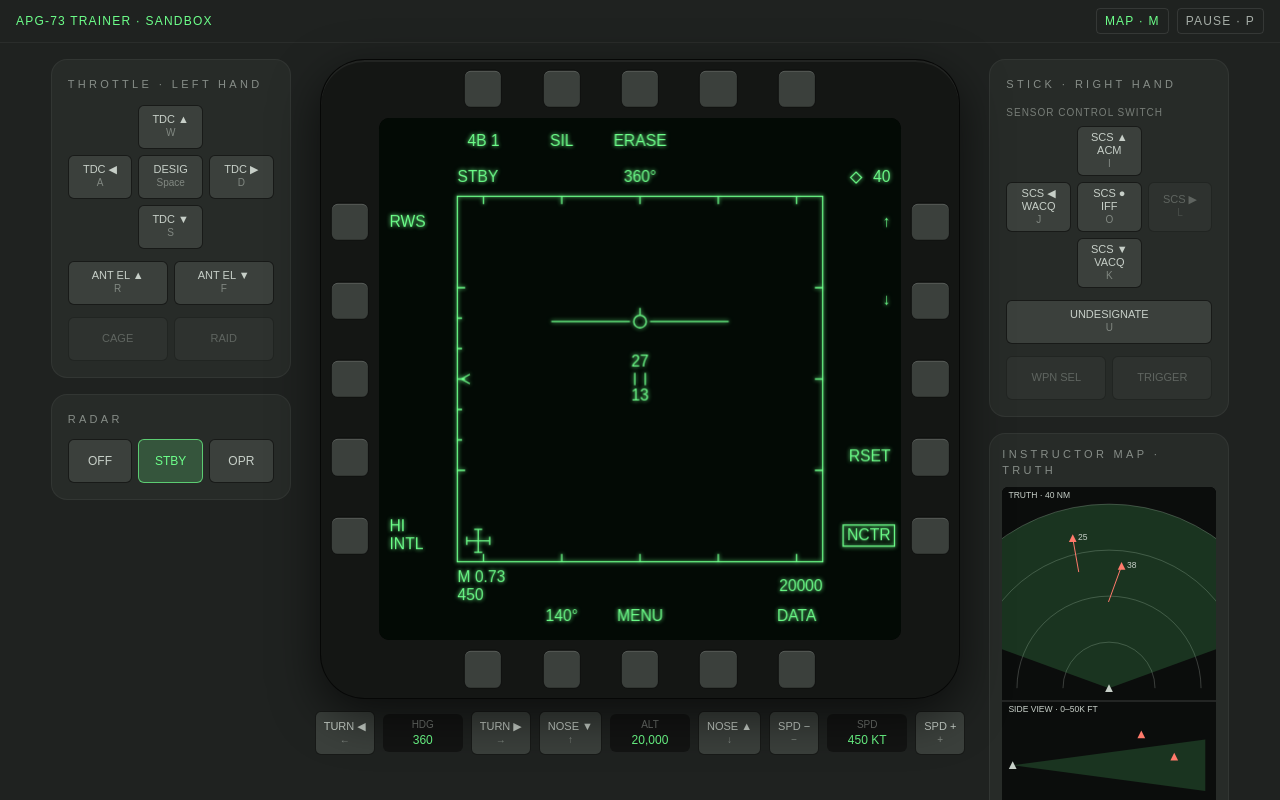
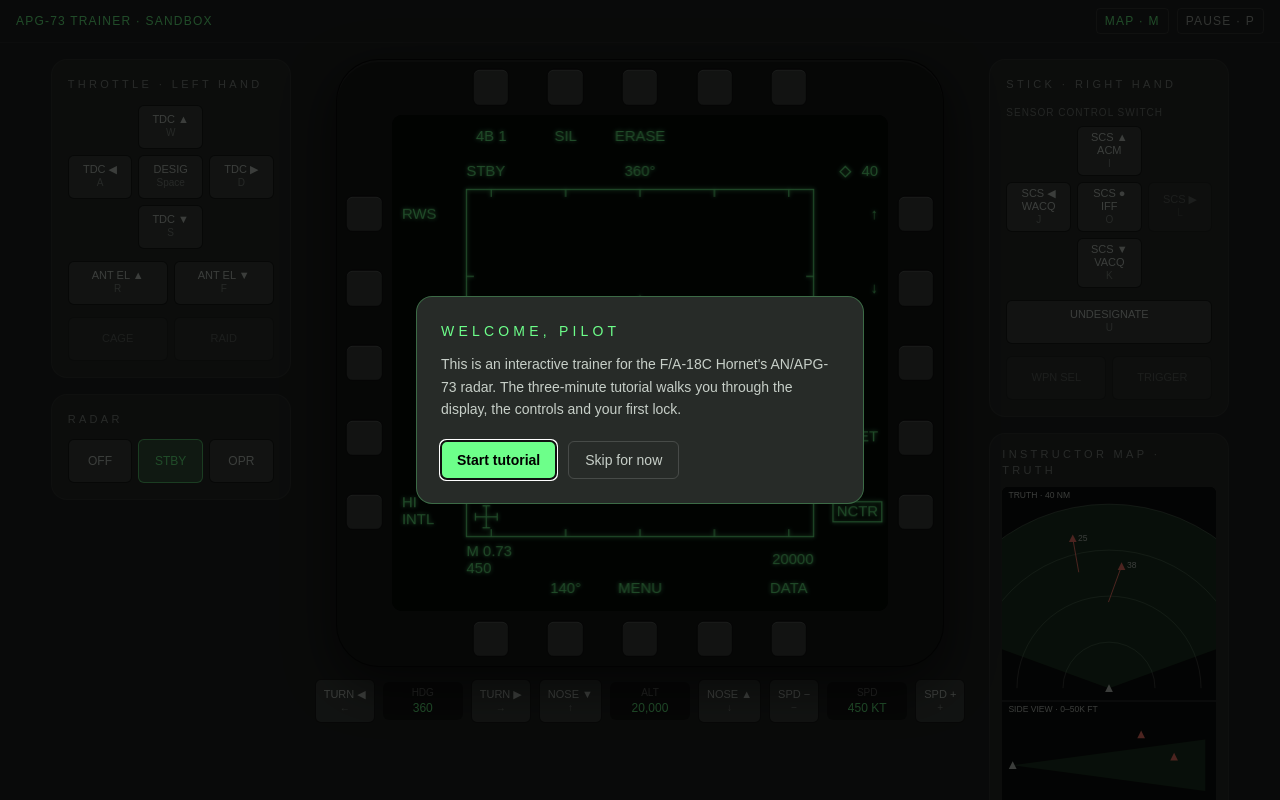
Before and after one commit to jackmounts/FA-18-radar-training, a Next.js app: page / in a window 1280 px wide. Shown: the top 800 px of the page. Built offline with nearby package versions, Linux system fonts and the light colour scheme; a web font is replaced by a local one.

Commit message:
feat(lessons): first-visit tutorial, lesson strip and Start Here lesson cards
Co-Authored-By: Claude Sonnet 5.5 <noreply@anthropic.com>

```diff
--- a/app/page.tsx
+++ b/app/page.tsx
@@ -1,11 +1,13 @@
 import { Cockpit } from '@/components/cockpit/Cockpit';
+import { StartHere } from '@/components/sections/StartHere';
 
 export default function Home() {
   return (
     <main>
       <h1 className="sr-only">Hornet Radar Trainer — learn the AN/APG-73 radar</h1>
       <Cockpit />
-      <section className="mx-auto max-w-3xl space-y-6 px-4 py-16 text-sm leading-relaxed">
+      <StartHere />
+      <section className="mx-auto max-w-3xl space-y-6 px-4 pb-16 text-sm leading-relaxed">
         <h2 className="text-xs tracking-[0.35em] text-phosphor">HOW TO FLY THE SANDBOX</h2>
         <ol className="list-decimal space-y-2 pl-5">
           <li>Turn the RADAR knob to OPR. The vertical line sweeping across the display is the antenna.</li>
@@ -16,7 +18,10 @@ export default function Home() {
           <li>
             Press <kbd>U</kbd> (undesignate) to break lock. Roll the antenna up and down with <kbd>R</kbd> / <kbd>F</kbd>.
           </li>
-          <li>Fly with the arrow keys; hold Shift for fine turns. <kbd>+</kbd> / <kbd>−</kbd> change speed.</li>
+          <li>
+            Fly with the arrow keys; hold Shift for fine turns. <kbd>+</kbd> / <kbd>−</kbd> change speed. <kbd>M</kbd> toggles the
+            instructor map, <kbd>P</kbd> pauses.
+          </li>
         </ol>
         <p className="text-xs text-ink/60">
           Unofficial training aid built from public sources with simplified numbers. Not affiliated with the US Navy,
--- a/components/cockpit/Cockpit.tsx
+++ b/components/cockpit/Cockpit.tsx
@@ -1,6 +1,6 @@
 'use client';
 
-import { useCallback, useEffect, useRef, useState } from 'react';
+import { useCallback, useEffect, useRef, useState, useSyncExternalStore } from 'react';
 import type { Mode, Power, Sim } from '@/lib/sim/types';
 import { SIM_DT } from '@/lib/sim/constants';
 import { createSim, step } from '@/lib/sim/sim';
@@ -11,6 +11,10 @@ import { drawDdi } from '@/lib/ddi/draw';
 import { drawHud } from '@/lib/ddi/hud';
 import { drawInstructor } from '@/lib/ddi/instructor';
 import { KEYS } from '@/lib/keys';
+import { LESSONS } from '@/lib/lessons/lessons';
+import { advance, isComplete, type Lesson } from '@/lib/lessons/lesson';
+import { markLessonDone, markTutorialSeen, tutorialSeen } from '@/lib/progress';
+import { START_EVENT, type StartRequest } from '@/lib/bus';
 import { fitCanvas } from './canvas';
 import { useKeyboard } from './useKeyboard';
 import { Ddi } from './Ddi';
@@ -20,6 +24,8 @@ import { RadarKnob } from './RadarKnob';
 import { FlightStrip } from './FlightStrip';
 import { HudWindow } from './HudWindow';
 import { InstructorMap } from './InstructorMap';
+import { LessonStrip } from './LessonStrip';
+import { WelcomeDialog } from './WelcomeDialog';
 
 // ponytail: fixed sandbox until free-play encounters land in Plan 5
 function sandbox(): Sim {
@@ -36,15 +42,26 @@ function sandbox(): Sim {
   });
 }
 
-type View = { pbs: Record<number, Pushbutton>; hdg: number; alt: number; spd: number; power: Power; mode: Mode };
+type Activity = { kind: 'sandbox' } | { kind: 'lesson'; lesson: Lesson; index: number };
 
-const viewOf = (sim: Sim): View => ({
+type View = {
+  pbs: Record<number, Pushbutton>;
+  hdg: number;
+  alt: number;
+  spd: number;
+  power: Power;
+  mode: Mode;
+  mark: { u: number; v: number } | null;
+};
+
+const viewOf = (sim: Sim, act: Activity): View => ({
   pbs: pushbuttons(sim),
   hdg: sim.own.hdg,
   alt: sim.own.alt,
   spd: sim.own.spd,
   power: sim.radar.power,
   mode: sim.radar.mode,
+  mark: act.kind === 'lesson' ? (act.lesson.steps[act.index]?.mark?.(sim) ?? null) : null,
 });
 
 /** Edge-triggered HOTAS actions; continuous controls go through applyHeld. */
@@ -69,17 +86,25 @@ function applyHeld(sim: Sim, pressed: ReadonlySet<string>) {
   sim.held.accel = k(KEYS.faster) - k(KEYS.slower);
 }
 
+const noSubscribe = () => () => {};
+
 export function Cockpit() {
   const [initial] = useState(() => {
     const sim = sandbox();
-    return { sim, view: viewOf(sim) };
+    const act: Activity = { kind: 'sandbox' };
+    return { sim, act, view: viewOf(sim, act) };
   });
   const simRef = useRef(initial.sim);
+  const activityRef = useRef<Activity>(initial.act);
+  const [activity, setActivity] = useState<Activity>(initial.act);
   const [view, setView] = useState(initial.view);
   const [lit, setLit] = useState<ReadonlySet<string>>(() => new Set());
   const [paused, setPaused] = useState(false);
   const [showMap, setShowMap] = useState(true);
   const [announcement, setAnnouncement] = useState({ text: '', n: 0 });
+  const [welcomeClosed, setWelcomeClosed] = useState(false);
+  // server snapshot: false (no dialog in the static HTML); client: open on a first visit
+  const firstVisit = useSyncExternalStore(noSubscribe, () => !tutorialSeen(), () => false);
   const seenRef = useRef(0); // how far into sim.events the announcer has read
   const pressedRef = useRef(new Set<string>());
   const pausedRef = useRef(false);
@@ -89,7 +114,38 @@ export function Cockpit() {
   const hudRef = useRef<HTMLCanvasElement>(null);
   const mapRef = useRef<HTMLCanvasElement>(null);
 
-  const refresh = useCallback(() => setView(viewOf(simRef.current)), []);
+  const refresh = useCallback(() => setView(viewOf(simRef.current, activityRef.current)), []);
+  const goTo = useCallback((next: Activity) => {
+    activityRef.current = next;
+    setActivity(next);
+    if (next.kind === 'lesson' && isComplete(next.lesson, next.index)) markLessonDone(next.lesson.id);
+  }, []);
+  const releaseAll = useCallback(() => {
+    pressedRef.current.clear();
+    setLit(new Set());
+  }, []);
+  const start = useCallback(
+    (req: StartRequest) => {
+      const lesson = req.kind === 'lesson' ? LESSONS.find((l) => l.id === req.id) : undefined;
+      const sim = lesson ? lesson.setup() : sandbox();
+      simRef.current = sim;
+      seenRef.current = 0;
+      releaseAll();
+      pausedRef.current = false;
+      setPaused(false);
+      setShowMap(true);
+      if (lesson?.id === 'tutorial') markTutorialSeen();
+      goTo(lesson ? { kind: 'lesson', lesson, index: 0 } : { kind: 'sandbox' });
+      setView(viewOf(sim, activityRef.current));
+      setAnnouncement((a) => ({ text: lesson ? `Lesson: ${lesson.title}` : 'Sandbox', n: a.n + 1 }));
+    },
+    [goTo, releaseAll],
+  );
+  const nextStep = useCallback(() => {
+    const act = activityRef.current;
+    if (act.kind === 'lesson') goTo({ ...act, index: act.index + 1 });
+    refresh();
+  }, [goTo, refresh]);
   const togglePause = useCallback(() => {
     pausedRef.current = !pausedRef.current;
     setPaused(pausedRef.current);
@@ -102,7 +158,7 @@ export function Cockpit() {
       pressed.add(code);
       if (code === KEYS.pause) togglePause();
       else if (code === KEYS.map) toggleMap();
-      else ACTIONS[code]?.(simRef.current);
+      else if (!pausedRef.current) ACTIONS[code]?.(simRef.current);
       setLit(new Set(pressed));
     },
     [togglePause, toggleMap],
@@ -110,12 +166,9 @@ export function Cockpit() {
   const release = useCallback((code: string) => {
     if (pressedRef.current.delete(code)) setLit(new Set(pressedRef.current));
   }, []);
-  const releaseAll = useCallback(() => {
-    pressedRef.current.clear();
-    setLit(new Set());
-  }, []);
   const pressPb = useCallback(
     (n: number) => {
+      if (pausedRef.current) return;
       pushbuttons(simRef.current)[n]?.press?.();
       refresh();
     },
@@ -123,11 +176,22 @@ export function Cockpit() {
   );
   const changePower = useCallback(
     (p: Power) => {
+      if (pausedRef.current) return;
       setPower(simRef.current, p);
       refresh();
     },
     [refresh],
   );
+
+  // Lesson cards and other page sections ask the cockpit to start things
+  useEffect(() => {
+    const onStart = (e: Event) => {
+      start((e as CustomEvent<StartRequest>).detail);
+      sectionRef.current?.scrollIntoView({ behavior: 'smooth', block: 'start' });
+    };
+    window.addEventListener(START_EVENT, onStart);
+    return () => window.removeEventListener(START_EVENT, onStart);
+  }, [start]);
 
   // Keys and the sim run only while at least half of the cockpit (or half the viewport) is on screen.
   useEffect(() => {
@@ -147,7 +211,7 @@ export function Cockpit() {
 
   useKeyboard(activeRef, press, release, releaseAll);
 
-  // Fixed-step simulation + drawing; React chrome refreshes at 10 Hz.
+  // Fixed-step simulation + drawing; React chrome and lesson checks run at 10 Hz.
   useEffect(() => {
     const canvas = canvasRef.current;
     const ctx = canvas?.getContext('2d');
@@ -178,7 +242,12 @@ export function Cockpit() {
       if (map && mapCtx) drawInstructor(mapCtx, sim, fitCanvas(map, 1.5), font);
       if (now - lastUi > 100) {
         lastUi = now;
-        setView(viewOf(sim));
+        const act = activityRef.current;
+        if (act.kind === 'lesson') {
+          const i = advance(act.lesson, act.index, sim);
+          if (i !== act.index) goTo({ ...act, index: i });
+        }
+        setView(viewOf(sim, activityRef.current));
         const fresh = sim.events.slice(seenRef.current);
         seenRef.current = sim.events.length;
         if (fresh.length) setAnnouncement((a) => ({ text: fresh.map((e) => e.text).join('. '), n: a.n + 1 }));
@@ -187,20 +256,31 @@ export function Cockpit() {
     };
     raf = requestAnimationFrame(frame);
     return () => cancelAnimationFrame(raf);
-  }, []);
+  }, [goTo]);
 
   const showHud = view.mode === 'ACM' || view.mode === 'STT';
+
+  // Spotlight the elements the current lesson step talks about
+  const spotKey = activity.kind === 'lesson' ? (activity.lesson.steps[activity.index]?.highlight ?? []).join(' ') : '';
+  useEffect(() => {
+    if (!spotKey) return;
+    const els = spotKey.split(' ').flatMap((id) => [...document.querySelectorAll<HTMLElement>(`[data-tut="${id}"]`)]);
+    els.forEach((el) => el.setAttribute('data-spot', ''));
+    return () => els.forEach((el) => el.removeAttribute('data-spot'));
+  }, [spotKey, showMap, showHud]);
+
   const chip = 'rounded border border-white/10 px-2 py-1 text-ink/80 hover:text-phosphor aria-pressed:text-phosphor';
+  const label = activity.kind === 'lesson' ? `LESSON · ${activity.lesson.title.toUpperCase()}` : 'SANDBOX';
 
   return (
-    <section ref={sectionRef} aria-label="Cockpit" className="flex min-h-dvh flex-col">
+    <section ref={sectionRef} aria-label="Cockpit" className="flex min-h-dvh scroll-mt-0 flex-col">
       <header className="flex items-center justify-between gap-4 border-b border-white/5 px-4 py-2 text-xs tracking-widest">
-        <span className="text-phosphor">APG-73 TRAINER · SANDBOX</span>
+        <span className="truncate text-phosphor">APG-73 TRAINER · {label}</span>
         <span aria-live="polite" className="truncate text-ink/80">
           {announcement.text}
           {announcement.n % 2 ? '​' : ''}
         </span>
-        <div className="flex gap-2">
+        <div className="flex shrink-0 gap-2">
           <button type="button" aria-pressed={showMap} onMouseDown={(e) => e.preventDefault()} onClick={toggleMap} className={chip}>
             MAP · M
           </button>
@@ -209,14 +289,23 @@ export function Cockpit() {
           </button>
         </div>
       </header>
+      {activity.kind === 'lesson' && (
+        <LessonStrip
+          lesson={activity.lesson}
+          index={activity.index}
+          onNext={nextStep}
+          onExit={() => start({ kind: 'sandbox' })}
+          onStartLesson={(id) => start({ kind: 'lesson', id })}
+        />
+      )}
       <div className="grid flex-1 items-start gap-6 p-4 lg:grid-cols-[1fr_auto_1fr]">
         <div className="order-2 flex flex-col items-center gap-4 lg:order-1 lg:items-end">
           <ThrottleGrip lit={lit} press={press} release={release} />
           <RadarKnob power={view.power} onChange={changePower} />
         </div>
         <div className="order-1 flex flex-col items-center gap-3 lg:order-2">
-          <div className="w-[min(92vw,calc(100dvh-10rem))] lg:w-[min(52vw,calc(100dvh-10rem))]">
-            <Ddi pbs={view.pbs} canvasRef={canvasRef} onPress={pressPb} />
+          <div className="w-[min(92vw,calc(100dvh-12rem))] lg:w-[min(52vw,calc(100dvh-12rem))]">
+            <Ddi pbs={view.pbs} canvasRef={canvasRef} onPress={pressPb} mark={view.mark} />
           </div>
           <FlightStrip hdg={view.hdg} alt={view.alt} spd={view.spd} lit={lit} press={press} release={release} />
         </div>
@@ -226,6 +315,17 @@ export function Cockpit() {
           {showMap && <InstructorMap canvasRef={mapRef} />}
         </div>
       </div>
+      <WelcomeDialog
+        open={firstVisit && !welcomeClosed}
+        onTutorial={() => {
+          setWelcomeClosed(true);
+          start({ kind: 'lesson', id: 'tutorial' });
+        }}
+        onSkip={() => {
+          setWelcomeClosed(true);
+          markTutorialSeen();
+        }}
+      />
     </section>
   );
 }
--- /dev/null
+++ b/components/sections/StartHere.tsx
@@ -0,0 +1,49 @@
+'use client';
+
+import { useSyncExternalStore } from 'react';
+import { LESSONS } from '@/lib/lessons/lessons';
+import { requestStart } from '@/lib/bus';
+import { lessonsDone, subscribeProgress } from '@/lib/progress';
+
+const btn = 'rounded-md border border-phosphor/40 px-4 py-2 text-sm text-phosphor hover:bg-phosphor/10';
+
+export function StartHere() {
+  const done = useSyncExternalStore(subscribeProgress, () => lessonsDone().join(','), () => '');
+  const doneSet = new Set(done ? done.split(',') : []);
+  return (
+    <section id="start" aria-labelledby="start-h" className="mx-auto max-w-5xl px-4 py-16">
+      <h2 id="start-h" className="text-xs tracking-[0.35em] text-phosphor">
+        START HERE
+      </h2>
+      <p className="mt-3 max-w-2xl text-sm leading-relaxed text-ink/80">
+        New to the Hornet&apos;s radar? Take the tutorial first. Each lesson then drills one skill in its own short scenario.
+      </p>
+      <div className="mt-6 flex flex-wrap gap-3">
+        <button type="button" onClick={() => requestStart({ kind: 'lesson', id: 'tutorial' })} className={btn}>
+          {doneSet.has('tutorial') ? 'Replay the tutorial ✓' : 'Start the tutorial'}
+        </button>
+        <button type="button" onClick={() => requestStart({ kind: 'sandbox' })} className={btn}>
+          Open the sandbox
+        </button>
+      </div>
+      <ol className="mt-8 grid gap-4 sm:grid-cols-2 lg:grid-cols-3">
+        {LESSONS.filter((l) => l.id !== 'tutorial').map((l, i) => (
+          <li key={l.id}>
+            <button
+              type="button"
+              onClick={() => requestStart({ kind: 'lesson', id: l.id })}
+              className="h-full w-full rounded-xl border border-white/10 bg-panel-2 p-4 text-left hover:border-phosphor/50"
+            >
+              <span className="text-[11px] tracking-[0.25em] text-phosphor">
+                LESSON {i + 1}
+                {doneSet.has(l.id) ? ' · ✓ DONE' : ''}
+              </span>
+              <span className="mt-1 block font-bold">{l.title}</span>
+              <span className="mt-2 block text-sm leading-relaxed text-ink/75">{l.summary}</span>
+            </button>
+          </li>
+        ))}
+      </ol>
+    </section>
+  );
+}
```
